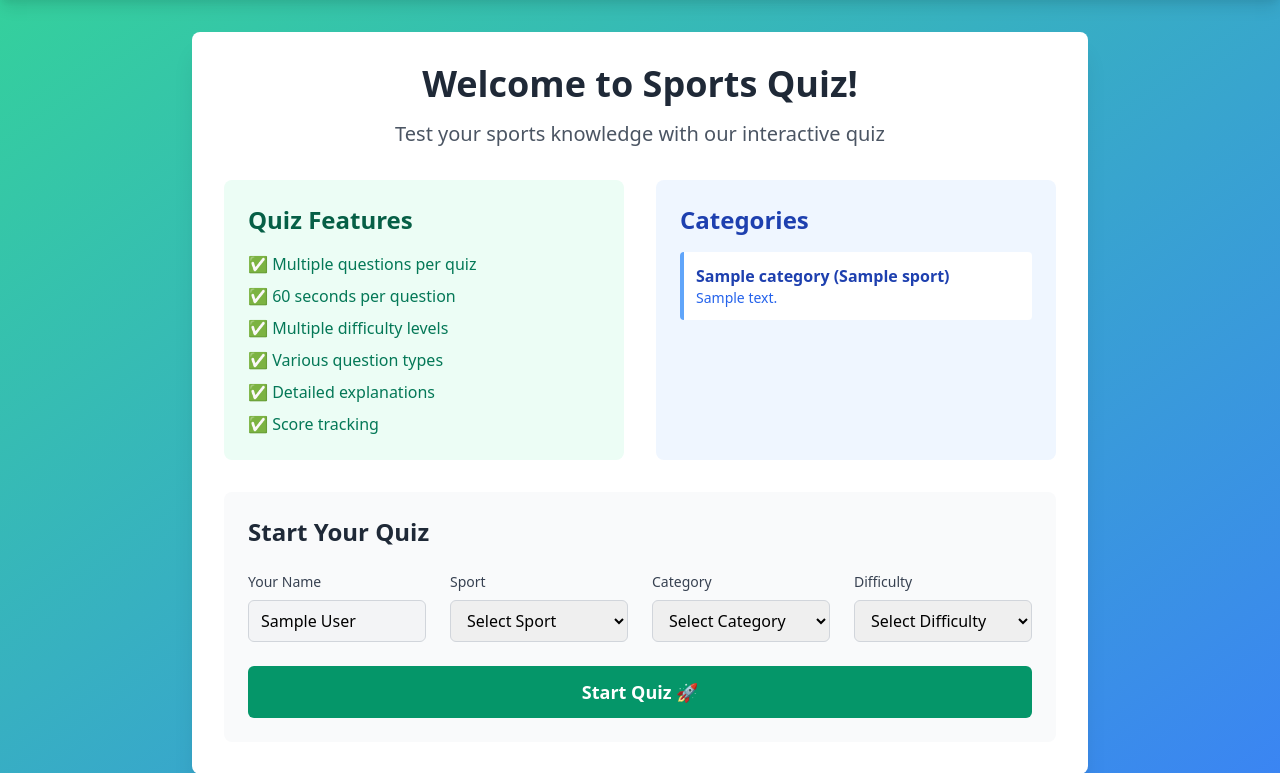
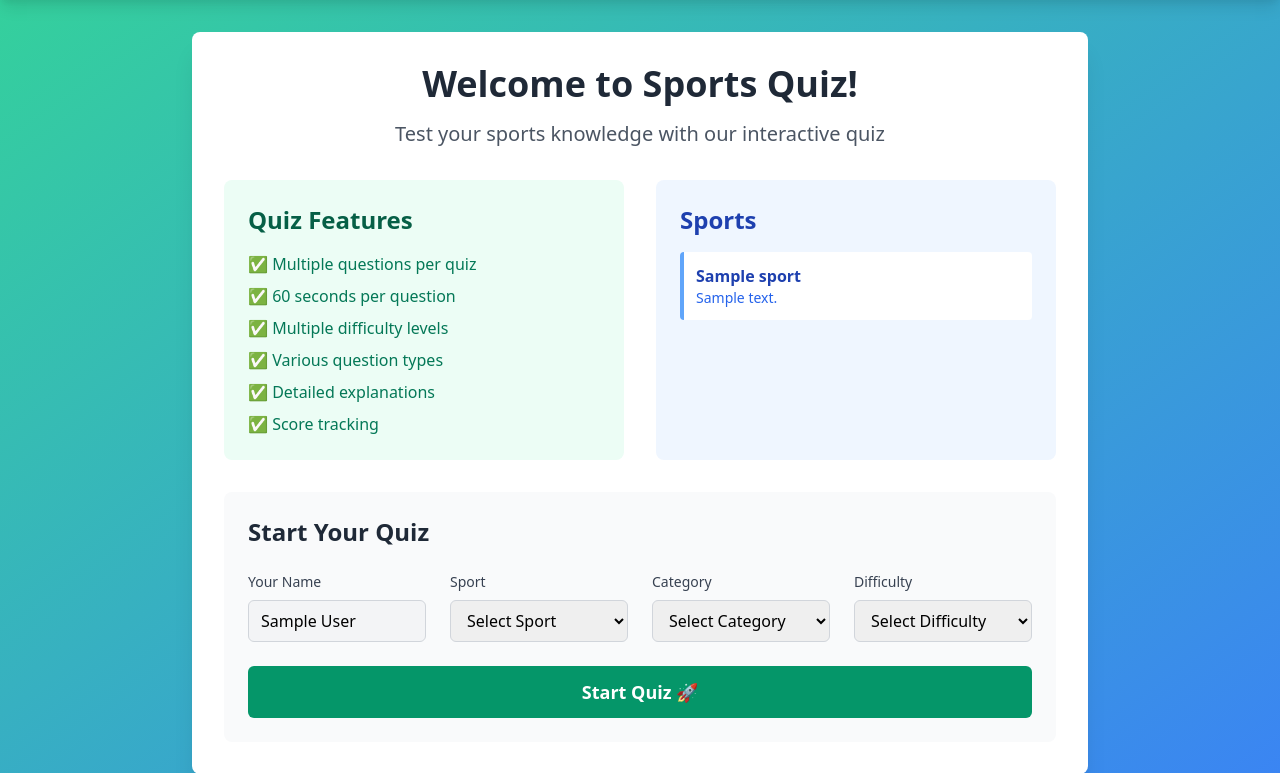
Before and after one commit to batcode007/quiz-app, a Flask app: page / in a window 1280 px wide. Shown: the part 64-837 px from the top of the page. Run offline with Flask 3, Linux system fonts and the light colour scheme; the visitor is signed in with stand-in values (Sample User, id 1); tables that the repository leaves empty hold one stand-in row (values such as "Sample post").

```diff
--- a/app.py
+++ b/app.py
@@ -53,7 +53,7 @@ def create_app():
             if 'user_id' in session:
                 user = User.query.get(session['user_id'])
                 sports = Sport.query.all()
-                categories = Category.query.all()
+                categories = Category.query.filter(Category.question_count>0).all()
                 return render_template('index.html', user=user, sports=sports, categories=categories)
             return redirect(url_for('login'))
 
@@ -216,20 +216,26 @@ def create_app():
                 return redirect(url_for('admin_login'))
 
             data = request.get_json()
-
+            category_id = data['category_id']
             question = Question(
                 text=data['text'],
                 question_type=data['type'],
                 difficulty=data['difficulty'],
                 correct_answer=data['correct_answer'],
                 explanation=data.get('explanation', ''),
-                category_id=data['category_id']
+                category_id=category_id
             )
 
             if data['type'] == 'mcq':
                 question.set_options(data['options'])
 
             db.session.add(question)
+
+            category = Category.query.get(category_id)
+            category.updated_at = datetime.utcnow()
+            category.question_count = (category.question_count or 0) + 1
+            db.session.add(category)
+
             db.session.commit()
 
             return jsonify({'success': True})
@@ -268,6 +274,7 @@ def create_app():
             # Paginate quiz history
             page = request.args.get('page', 1, type=int)
             quiz_history = Quiz.query.filter_by(user_id=user.id).order_by(Quiz.completed_at.desc()).paginate(page=page, per_page=5, error_out=False)
+            print('quiz_history',quiz_history)
             return render_template('profile.html', user=user, stats=stats, category_stats=category_stats, quiz_history=quiz_history)
 
         @app.route('/start_quiz', methods=['GET', 'POST'])
@@ -275,8 +282,6 @@ def create_app():
             if 'user_id' not in session:
                 return redirect(url_for('login'))
             # data = request.get_json()
-            print("Form data:", request.form)
-            print("Raw data:", request.get_data())
 
             category_id = request.form.get('category_id')
             difficulty = request.form.get('difficulty')
@@ -286,7 +291,7 @@ def create_app():
             if not all([category_id, difficulty]):
                 flash('Missing required fields')
                 return redirect(url_for('index'))
-                return jsonify({'error': 'Missing required fields'}), 400
+                # return jsonify({'error': 'Missing required fields'}), 400
 
             quiz_length_setting = Settings.query.filter_by(key='default_quiz_length').first()
             quiz_length = int(quiz_length_setting.value) if quiz_length_setting else 10
@@ -364,13 +369,10 @@ def create_app():
                 if request.form.get('action') == 'next' and question_num < total_questions:
                     return redirect(url_for('quiz_question', question_num=question_num + 1))
                 elif request.form.get('action') == 'submit' or question_num == total_questions:
-                    return redirect(url_for('quiz_result'))
+                    print('debug check')
+                    return quiz_submit()
+                    # return redirect(url_for('quiz_result'))
 
-                # return render_template('quiz_question.html',
-                #                      question=question,
-                #                      question_num=question_num,
-                #                      total_questions=total_questions,
-                #                      progress=progress)
             return render_template('quiz_question.html',
                                  question=question,
                                  question_num=question_num,
@@ -417,11 +419,13 @@ def create_app():
                 time_taken=time_taken
             )
             db.session.add(quiz_answer)
-
+            print('is_correct',is_correct)
             # Update quiz score
             if is_correct:
                 quiz.score += 1
+                print('checking')
                 db.session.commit()
+                print('checking123')
 
             db.session.commit()
 
@@ -473,9 +477,10 @@ def create_app():
             if not quiz:
                 flash('Quiz not found')
                 return redirect(url_for('index'))
-            print('sesion', session)
+            print('checkkkkkkkkkk', session['score'])
             quiz.score = session['score']
             quiz.time_taken = sum(answer['time_taken'] for answer in session['answers'])
+            # print('checkkkkkkkkkkinggggg', quiz['time_taken'])
             quiz.completed_at = datetime.utcnow()
             db.session.commit()
 
--- a/templates/index.html
+++ b/templates/index.html
@@ -22,12 +22,12 @@
             </div>
 
             <div class="bg-blue-50 p-6 rounded-lg">
-                <h3 class="text-2xl font-semibold text-blue-800 mb-4">Categories</h3>
+                <h3 class="text-2xl font-semibold text-blue-800 mb-4">Sports</h3>
                 <div class="space-y-2">
-                    {% for category in categories %}
+                    {% for sport in sports %}
                     <div class="bg-white p-3 rounded border-l-4 border-blue-400">
-                        <h4 class="font-semibold text-blue-800">{{ category.name }} ({{ category.sport.name }})</h4>
-                        <p class="text-sm text-blue-600">{{ category.description }}</p>
+                        <h4 class="font-semibold text-blue-800">{{ sport.name }}</h4>
+                        <p class="text-sm text-blue-600">{{ sport.description }}</p>
                     </div>
                     {% endfor %}
                 </div>
```
Also changed, not shown: models.py (+6 -1 lines), 2 other files.
